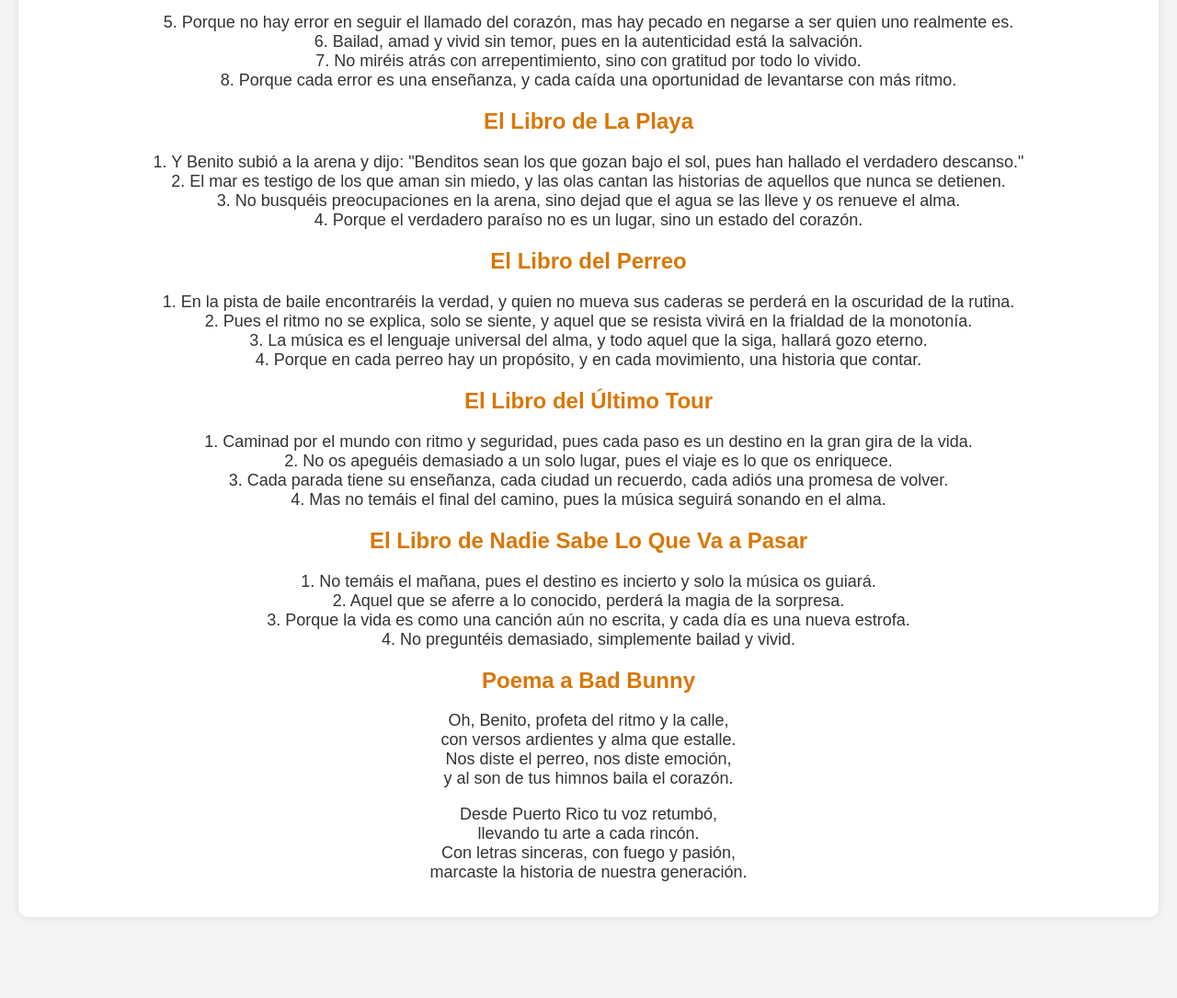
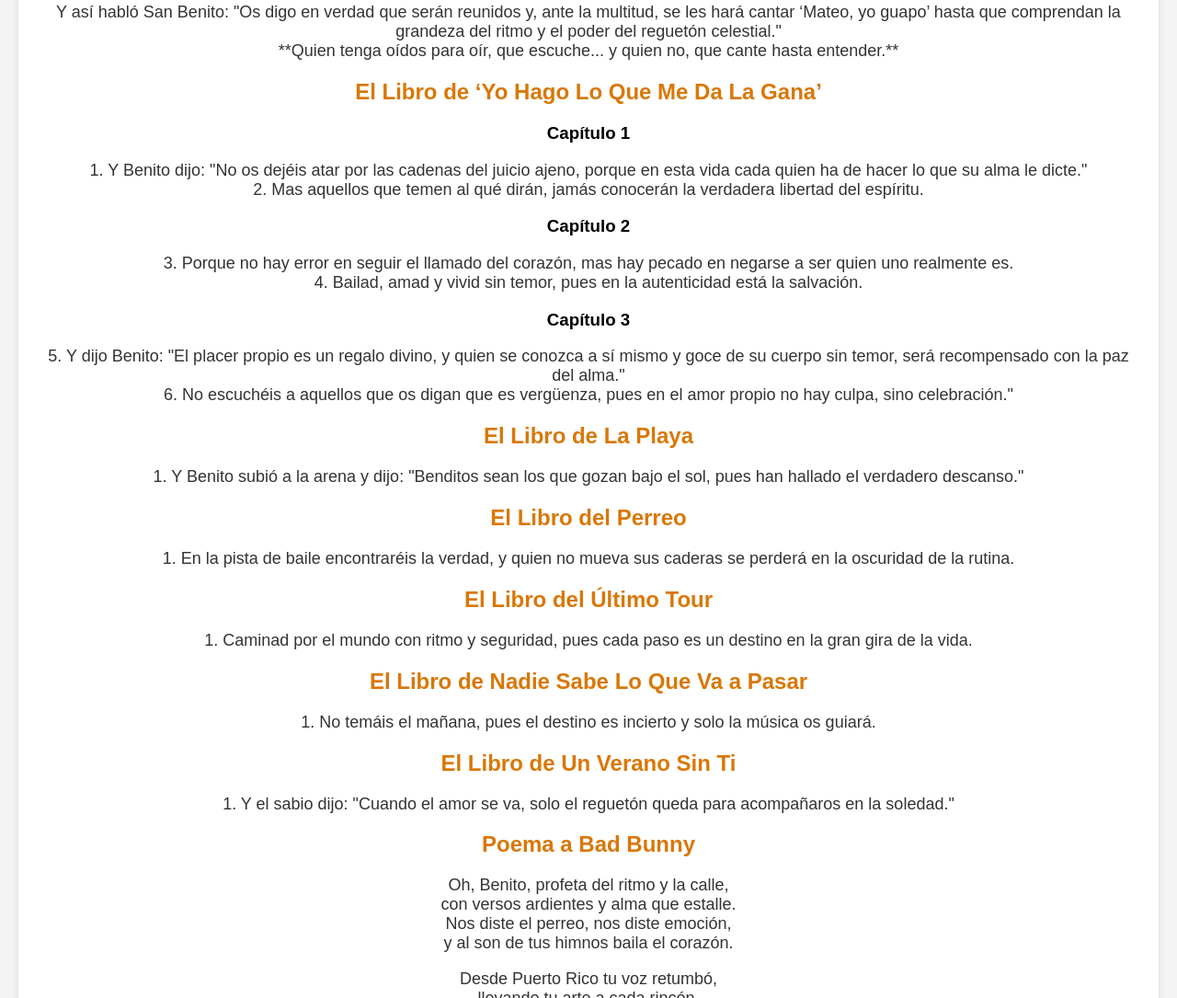
Before and after one commit to Nicxoyt/biblia-bad-bunny, a plain HTML site: page index.html in a window 1280 px wide. Shown: the part 751-1836 px from the top of the page at 92% size. Before the commit the page ends 1768 px from the top, so only its background shows below. Drawn offline with Linux system fonts and the light colour scheme.

Commit message:
Update index.html

```diff
--- a/index.html
+++ b/index.html
@@ -42,42 +42,41 @@
         enséñanos a amar sin miedo, a entregarnos sin reservas y a bailar sin arrepentimientos,<br>
         para que, al final de nuestros días, podamos mirar atrás y decir: "Vivimos intensamente cada compás de nuestra canción."</p>
 
+        <h2>El Miércoles de Bad Bunny</h2>
+        <p>Y el pueblo preguntó con ansiedad: "Maestro, ¿es acaso necesario marcar nuestra piel con tu sagrada imagen para demostrar nuestro amor y devoción?"<br>
+        Mas he aquí la verdad revelada: no es la tinta sobre la carne lo que define la pasión del alma, sino la intensidad con la que recordamos aquello que nos marcó. Pues no todos los que llevan el nombre de Benito grabado en su piel comprenden el verdadero mensaje, mas aquellos que sienten su música en el alma jamás serán olvidados.</p>
+
+        <h2>El Destino de los que No Escuchan</h2>
+        <p>Y así habló San Benito: "Os digo en verdad que serán reunidos y, ante la multitud, se les hará cantar ‘Mateo, yo guapo’ hasta que comprendan la grandeza del ritmo y el poder del reguetón celestial."<br>
+        **Quien tenga oídos para oír, que escuche... y quien no, que cante hasta entender.**</p>
+
         <h2>El Libro de ‘Yo Hago Lo Que Me Da La Gana’</h2>
         <h3>Capítulo 1</h3>
         <p>1. Y Benito dijo: "No os dejéis atar por las cadenas del juicio ajeno, porque en esta vida cada quien ha de hacer lo que su alma le dicte."<br>
-        2. Mas aquellos que temen al qué dirán, jamás conocerán la verdadera libertad del espíritu.<br>
-        3. El que se deja llevar por la envidia ajena, perderá su propio camino.<br>
-        4. Porque solo aquel que sigue su voz interior alcanzará la plenitud verdadera.</p>
+        2. Mas aquellos que temen al qué dirán, jamás conocerán la verdadera libertad del espíritu.</p>
 
         <h3>Capítulo 2</h3>
-        <p>5. Porque no hay error en seguir el llamado del corazón, mas hay pecado en negarse a ser quien uno realmente es.<br>
-        6. Bailad, amad y vivid sin temor, pues en la autenticidad está la salvación.<br>
-        7. No miréis atrás con arrepentimiento, sino con gratitud por todo lo vivido.<br>
-        8. Porque cada error es una enseñanza, y cada caída una oportunidad de levantarse con más ritmo.</p>
+        <p>3. Porque no hay error en seguir el llamado del corazón, mas hay pecado en negarse a ser quien uno realmente es.<br>
+        4. Bailad, amad y vivid sin temor, pues en la autenticidad está la salvación.</p>
+
+        <h3>Capítulo 3</h3>
+        <p>5. Y dijo Benito: "El placer propio es un regalo divino, y quien se conozca a sí mismo y goce de su cuerpo sin temor, será recompensado con la paz del alma."<br>
+        6. No escuchéis a aquellos que os digan que es vergüenza, pues en el amor propio no hay culpa, sino celebración."</p>
 
         <h2>El Libro de La Playa</h2>
-        <p>1. Y Benito subió a la arena y dijo: "Benditos sean los que gozan bajo el sol, pues han hallado el verdadero descanso."<br>
-        2. El mar es testigo de los que aman sin miedo, y las olas cantan las historias de aquellos que nunca se detienen.<br>
-        3. No busquéis preocupaciones en la arena, sino dejad que el agua se las lleve y os renueve el alma.<br>
-        4. Porque el verdadero paraíso no es un lugar, sino un estado del corazón.</p>
+        <p>1. Y Benito subió a la arena y dijo: "Benditos sean los que gozan bajo el sol, pues han hallado el verdadero descanso."</p>
 
         <h2>El Libro del Perreo</h2>
-        <p>1. En la pista de baile encontraréis la verdad, y quien no mueva sus caderas se perderá en la oscuridad de la rutina.<br>
-        2. Pues el ritmo no se explica, solo se siente, y aquel que se resista vivirá en la frialdad de la monotonía.<br>
-        3. La música es el lenguaje universal del alma, y todo aquel que la siga, hallará gozo eterno.<br>
-        4. Porque en cada perreo hay un propósito, y en cada movimiento, una historia que contar.</p>
+        <p>1. En la pista de baile encontraréis la verdad, y quien no mueva sus caderas se perderá en la oscuridad de la rutina.</p>
 
         <h2>El Libro del Último Tour</h2>
-        <p>1. Caminad por el mundo con ritmo y seguridad, pues cada paso es un destino en la gran gira de la vida.<br>
-        2. No os apeguéis demasiado a un solo lugar, pues el viaje es lo que os enriquece.<br>
-        3. Cada parada tiene su enseñanza, cada ciudad un recuerdo, cada adiós una promesa de volver.<br>
-        4. Mas no temáis el final del camino, pues la música seguirá sonando en el alma.</p>
+        <p>1. Caminad por el mundo con ritmo y seguridad, pues cada paso es un destino en la gran gira de la vida.</p>
 
         <h2>El Libro de Nadie Sabe Lo Que Va a Pasar</h2>
-        <p>1. No temáis el mañana, pues el destino es incierto y solo la música os guiará.<br>
-        2. Aquel que se aferre a lo conocido, perderá la magia de la sorpresa.<br>
-        3. Porque la vida es como una canción aún no escrita, y cada día es una nueva estrofa.<br>
-        4. No preguntéis demasiado, simplemente bailad y vivid.</p>
+        <p>1. No temáis el mañana, pues el destino es incierto y solo la música os guiará.</p>
+
+        <h2>El Libro de Un Verano Sin Ti</h2>
+        <p>1. Y el sabio dijo: "Cuando el amor se va, solo el reguetón queda para acompañaros en la soledad."</p>
 
         <h2>Poema a Bad Bunny</h2>
         <p>Oh, Benito, profeta del ritmo y la calle,<br>
```
